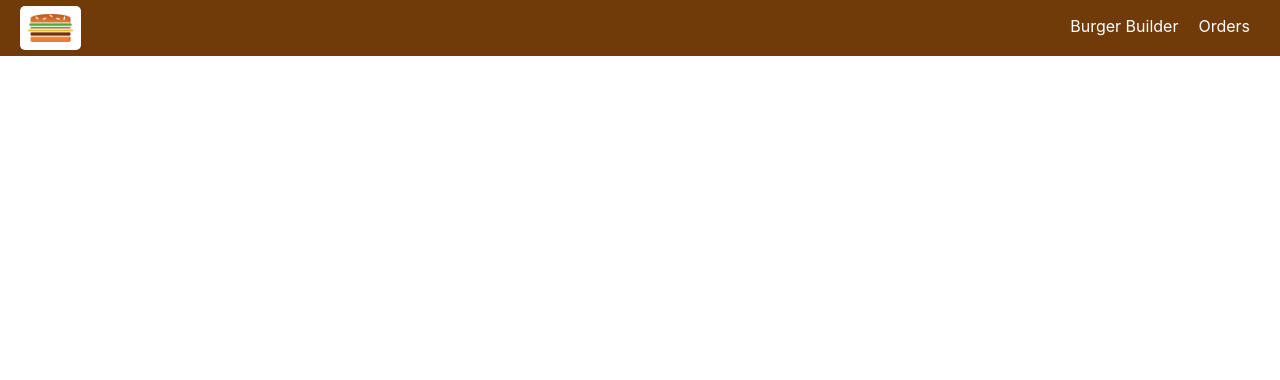
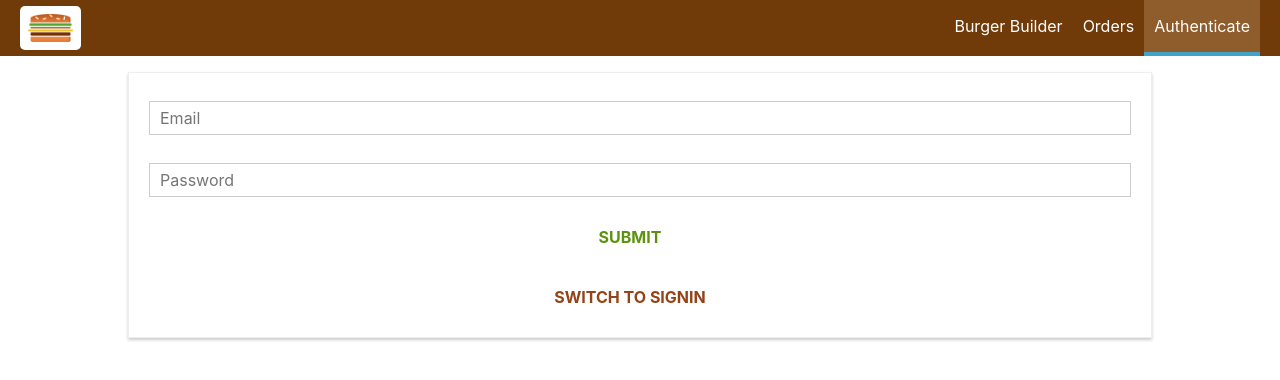
Before and after one commit to tanpham199/burger-builder, a React (Create React App) app: page /auth in a window 1280 px wide. Shown: the top 380 px of the page. Built offline with nearby package versions, Linux system fonts and the light colour scheme.

Commit message:
feat: add form auth

```diff
--- a/src/App.js
+++ b/src/App.js
@@ -5,6 +5,7 @@ import Layout from './containers/Layout/Layout';
 import BurgerBuilder from './containers/BurgerBuilder/BurgerBuilder';
 import Checkout from './containers/Checkout/Checkout';
 import Orders from './containers/Orders/Orders';
+import Auth from './containers/Auth/Auth';
 
 function App() {
 	return (
@@ -13,6 +14,7 @@ function App() {
 				<Switch>
 					<Route path={'/checkout'} component={Checkout} />
 					<Route path={'/orders'} component={Orders} />
+					<Route path={'/auth'} component={Auth} />
 					<Route path={'/'} exact component={BurgerBuilder} />
 				</Switch>
 			</Layout>
--- a/src/components/Navigation/NavigationItems/NavigationItems.js
+++ b/src/components/Navigation/NavigationItems/NavigationItems.js
@@ -10,6 +10,7 @@ const navigationItems = () => {
 				Burger Builder
 			</NavigationItem>
 			<NavigationItem link="/orders">Orders</NavigationItem>
+			<NavigationItem link="/auth">Authenticate</NavigationItem>
 		</ul>
 	);
 };
--- /dev/null
+++ b/src/containers/Auth/Auth.js
@@ -0,0 +1,146 @@
+import React from 'react';
+import { connect } from 'react-redux';
+
+import { Component } from 'react';
+import Input from '../../components/UI/Input/Input';
+import Button from '../../components/UI/Button/Button';
+import classes from './Auth.module.css';
+import * as actions from '../../store/actions/index';
+
+class Auth extends Component {
+	state = {
+		controls: {
+			email: {
+				elementType: 'input',
+				elementConfig: {
+					type: 'email',
+					placeholder: 'Email',
+				},
+				value: '',
+				validation: {
+					required: true,
+					isEmail: true,
+				},
+				valid: false,
+				touched: false,
+			},
+			password: {
+				elementType: 'input',
+				elementConfig: {
+					type: 'password',
+					placeholder: 'Password',
+				},
+				value: '',
+				validation: {
+					required: true,
+					minLength: 6,
+				},
+				valid: false,
+				touched: false,
+			},
+		},
+		isSignUp: true,
+	};
+
+	checkValidity(value, rules) {
+		let isValid = true;
+
+		if (rules.required) {
+			isValid = value.trim() !== '' && isValid;
+		}
+
+		if (rules.minLength) {
+			isValid = value.length >= rules.minLength && isValid;
+		}
+
+		if (rules.maxLength) {
+			isValid = value.length <= rules.maxLength && isValid;
+		}
+
+		if (rules.isEmail) {
+			const pattern = /^(([^<>()[\]\\.,;:\s@"]+(\.[^<>()[\]\\.,;:\s@"]+)*)|(".+"))@((\[[0-9]{1,3}\.[0-9]{1,3}\.[0-9]{1,3}\.[0-9]{1,3}\])|(([a-zA-Z\-0-9]+\.)+[a-zA-Z]{2,}))$/;
+			isValid = pattern.test(String(value).toLowerCase()) && isValid;
+		}
+
+		if (rules.isNumeric) {
+			const pattern = /^\d+$/;
+			isValid = pattern.test(value) && isValid;
+		}
+
+		return isValid;
+	}
+
+	inputChangedHandler = (event, controlName) => {
+		const updatedControls = {
+			...this.state.controls,
+			[controlName]: {
+				...this.state.controls[controlName],
+				value: event.target.value,
+				valid: this.checkValidity(
+					event.target.value,
+					this.state.controls[controlName].validation
+				),
+				touched: true,
+			},
+		};
+		this.setState({ controls: updatedControls });
+	};
+
+	submitHandler = event => {
+		event.preventDefault();
+		this.props.onAuth(
+			this.state.controls.email.value,
+			this.state.controls.password.value,
+			this.state.isSignUp
+		);
+	};
+
+	switchAuthModeHandler = () => {
+		this.setState(prevState => {
+			return { isSignUp: !prevState.isSignUp };
+		});
+	};
+
+	render() {
+		const formElementsArray = [];
+		for (let key in this.state.controls) {
+			formElementsArray.push({
+				id: key,
+				config: this.state.controls[key],
+			});
+		}
+
+		const form = formElementsArray.map(formElement => (
+			<Input
+				key={formElement.id}
+				elementType={formElement.config.elementType}
+				elementConfig={formElement.config.elementConfig}
+				value={formElement.config.value}
+				changed={event => this.inputChangedHandler(event, formElement.id)}
+				shouldValidate={formElement.config.validation}
+				touched={formElement.config.touched}
+				invalid={!formElement.config.valid}
+			/>
+		));
+
+		return (
+			<div className={classes.Auth}>
+				<form onSubmit={this.submitHandler}>
+					{form}
+					<Button btnType="Success">SUBMIT</Button>
+				</form>
+				<Button btnType="Danger" clicked={this.switchAuthModeHandler}>
+					SWITCH TO {this.state.isSignUp ? 'SIGNIN' : 'SIGNUP'}
+				</Button>
+			</div>
+		);
+	}
+}
+
+const mapDispatchToProps = dispatch => {
+	return {
+		onAuth: (email, password, isSignUp) => dispatch(actions.auth(email, password, isSignUp)),
+	};
+};
+
+export default connect(null, mapDispatchToProps)(Auth);
--- /dev/null
+++ b/src/containers/Auth/Auth.module.css
@@ -0,0 +1,15 @@
+.Auth {
+	margin: 20px auto;
+	width: 80%;
+	text-align: center;
+	box-shadow: 0 2px 3px #ccc;
+	border: 1px solid #eee;
+	padding: 10px;
+	box-sizing: border-box;
+}
+
+@media (min-width: 600x) {
+	.Auth {
+		width: 500px;
+	}
+}
--- a/src/containers/Checkout/ContactData/ContactData.js
+++ b/src/containers/Checkout/ContactData/ContactData.js
@@ -124,6 +124,16 @@ class ContactData extends Component {
 			isValid = value.length <= rules.maxLength && isValid;
 		}
 
+		if (rules.isEmail) {
+			const pattern = /^(([^<>()[\]\\.,;:\s@"]+(\.[^<>()[\]\\.,;:\s@"]+)*)|(".+"))@((\[[0-9]{1,3}\.[0-9]{1,3}\.[0-9]{1,3}\.[0-9]{1,3}\])|(([a-zA-Z\-0-9]+\.)+[a-zA-Z]{2,}))$/;
+			isValid = pattern.test(String(value).toLowerCase()) && isValid;
+		}
+
+		if (rules.isNumeric) {
+			const pattern = /^\d+$/;
+			isValid = pattern.test(value) && isValid;
+		}
+
 		return isValid;
 	}
 
--- a/src/index.js
+++ b/src/index.js
@@ -9,12 +9,14 @@ import orderReducer from './store/reducers/order';
 import { applyMiddleware, combineReducers, compose, createStore } from 'redux';
 import { Provider } from 'react-redux';
 import thunk from 'redux-thunk';
+import authReducer from './store/reducers/auth';
 
 const composeEnhancers = window.__REDUX_DEVTOOLS_EXTENSION_COMPOSE__ || compose;
 
 const rootReducer = combineReducers({
 	burgerBuilder: burgerBuilderReducer,
 	order: orderReducer,
+	auth: authReducer,
 });
 
 const store = createStore(rootReducer, composeEnhancers(applyMiddleware(thunk)));
--- a/src/store/actions/actionTypes.js
+++ b/src/store/actions/actionTypes.js
@@ -11,3 +11,7 @@ export const PURCHASE_INIT = 'PURCHASE_INIT';
 export const FETCH_ORDERS_START = 'FETCH_ORDERS_START';
 export const FETCH_ORDERS_SUCCESS = 'FETCH_ORDERS_SUCCESS';
 export const FETCH_ORDERS_FAIL = 'FETCH_ORDERS_FAIL';
+
+export const AUTH_START = 'AUTH_START';
+export const AUTH_SUCCESS = 'AUTH_SUCCESS';
+export const AUTH_FAIL = 'AUTH_FAIL';
--- /dev/null
+++ b/src/store/actions/auth.js
@@ -0,0 +1,53 @@
+import * as actionTypes from './actionTypes';
+import axios from 'axios';
+
+export const authStart = () => {
+	return {
+		type: actionTypes.AUTH_START,
+	};
+};
+
+export const authSuccess = (token, userId) => {
+	return {
+		type: actionTypes.AUTH_SUCCESS,
+		idToken: token,
+		userId: userId,
+	};
+};
+
+export const authFail = error => {
+	return {
+		type: actionTypes.AUTH_FAIL,
+		error: error,
+	};
+};
+
+export const auth = (email, password, isSignUp) => {
+	return dispatch => {
+		dispatch(authStart());
+		const authData = {
+			email: email,
+			password: password,
+			returnSecureToken: true,
+		};
+
+		let url =
+			'https://identitytoolkit.googleapis.com/v1/accounts:signUp?key=AIzaSyAQUM_r66cl5hP8Fb-V8Z1lA0qkfeKdEjU';
+
+		if (!isSignUp) {
+			url =
+				'https://identitytoolkit.googleapis.com/v1/accounts:signInWithPassword?key=AIzaSyAQUM_r66cl5hP8Fb-V8Z1lA0qkfeKdEjU';
+		}
+
+		axios
+			.post(url, authData)
+			.then(response => {
+				console.log(response);
+				dispatch(authSuccess(response.data.idToken, response.data.localId));
+			})
+			.catch(err => {
+				console.log(err);
+				dispatch(authFail(err));
+			});
+	};
+};
--- a/src/store/actions/index.js
+++ b/src/store/actions/index.js
@@ -1,2 +1,3 @@
 export { addIngredient, removeIngredient, initIngredients } from './burgerBuilder';
 export { purchaseBurger, purchaseInit, fetchOrders } from './order';
+export { auth } from './auth';
--- /dev/null
+++ b/src/store/reducers/auth.js
@@ -0,0 +1,48 @@
+import * as actionTypes from '../actions/actionTypes';
+import { updateObject } from '../ultility';
+
+const initialState = {
+	token: null,
+	userId: null,
+	error: null,
+	loading: false,
+};
+
+const authStart = (state, action) => {
+	return updateObject(state, {
+		error: null,
+		loading: true,
+	});
+};
+
+const authSuccess = (state, action) => {
+	return updateObject(state, {
+		token: action.idToken,
+		userId: action.userId,
+		error: null,
+		loading: false,
+	});
+};
+
+const authFail = (state, action) => {
+	return updateObject(state, {
+		error: action.error,
+		loading: false,
+	});
+};
+
+const reducer = (state = initialState, action) => {
+	switch (action.type) {
+		case actionTypes.AUTH_START:
+			return authStart(state, action);
+		case actionTypes.AUTH_SUCCESS:
+			console.log(action);
+			return authSuccess(state, action);
+		case actionTypes.AUTH_FAIL:
+			return authFail(state, action);
+		default:
+			return state;
+	}
+};
+
+export default reducer;
```
